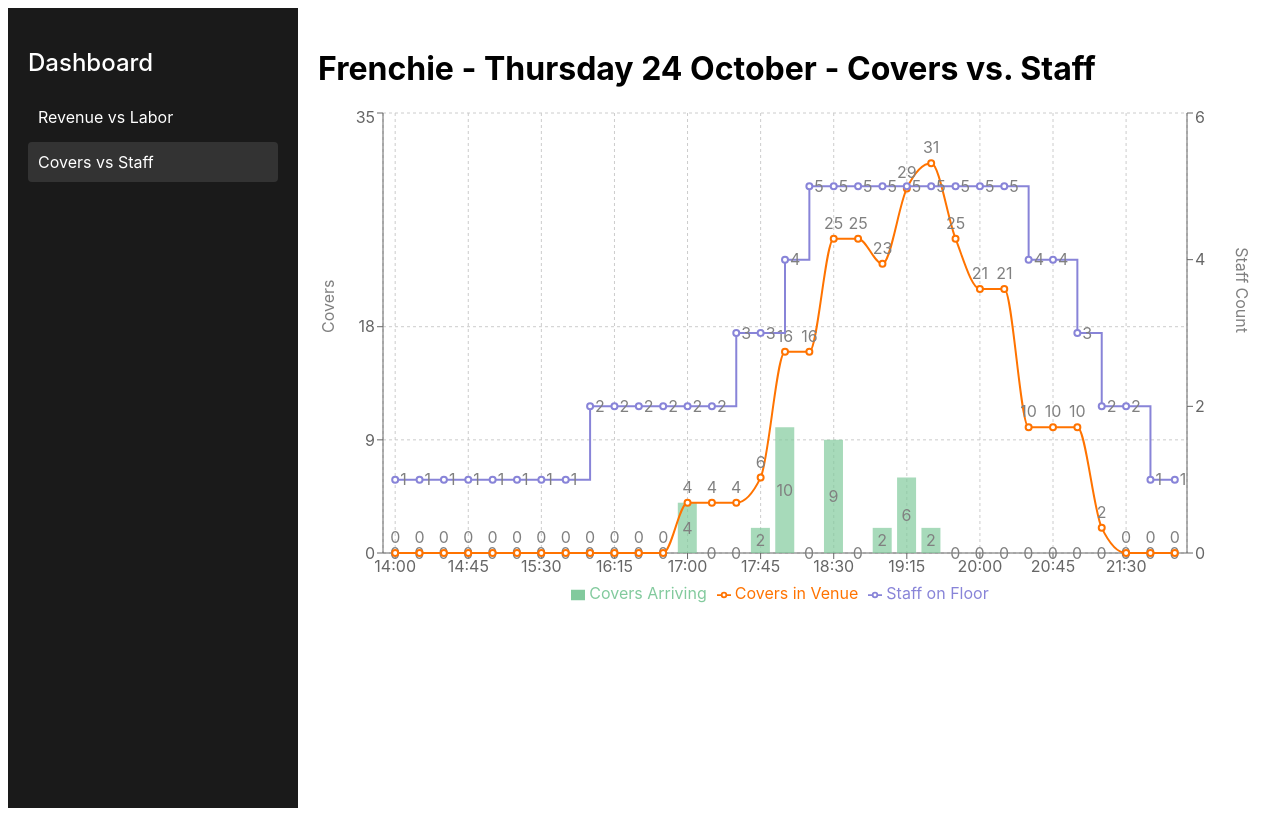
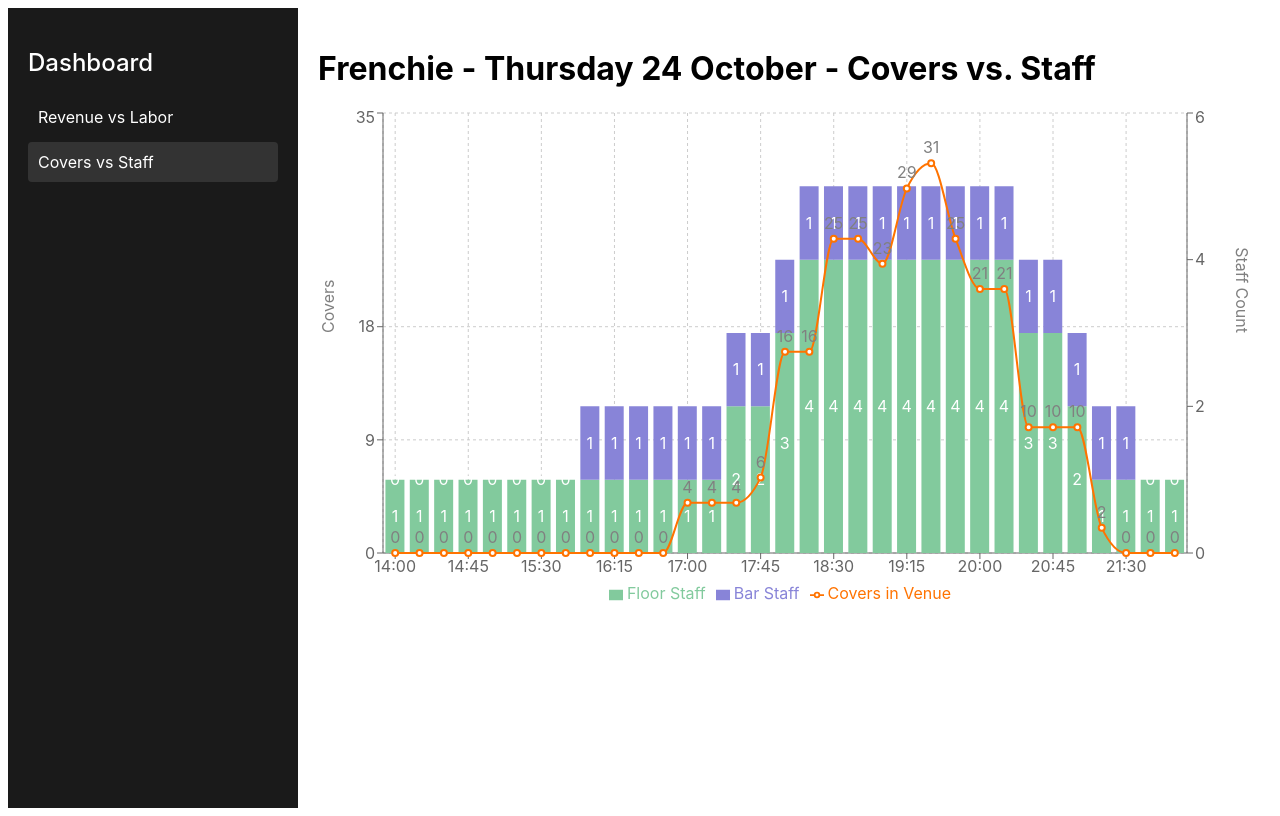
Before and after one commit to IsoBob1/labor-revenue-dashboard, a Next.js app: page /service in a window 1280 px wide. Built offline with nearby package versions, Linux system fonts and the light colour scheme.

Commit message:
Update service.js

```diff
--- a/pages/service.js
+++ b/pages/service.js
@@ -3,39 +3,39 @@ import Layout from '../components/Layout';
 import { ComposedChart, Line, Bar, XAxis, YAxis, CartesianGrid, Tooltip, Legend, ResponsiveContainer, LabelList } from 'recharts';
 
 const data = [
-  { time: '14:00', arriving: 0, inVenue: 0, staffCount: 1 },
-  { time: '14:15', arriving: 0, inVenue: 0, staffCount: 1 },
-  { time: '14:30', arriving: 0, inVenue: 0, staffCount: 1 },
-  { time: '14:45', arriving: 0, inVenue: 0, staffCount: 1 },
-  { time: '15:00', arriving: 0, inVenue: 0, staffCount: 1 },
-  { time: '15:15', arriving: 0, inVenue: 0, staffCount: 1 },
-  { time: '15:30', arriving: 0, inVenue: 0, staffCount: 1 },
-  { time: '15:45', arriving: 0, inVenue: 0, staffCount: 1 },
-  { time: '16:00', arriving: 0, inVenue: 0, staffCount: 2 },
-  { time: '16:15', arriving: 0, inVenue: 0, staffCount: 2 },
-  { time: '16:30', arriving: 0, inVenue: 0, staffCount: 2 },
-  { time: '16:45', arriving: 0, inVenue: 0, staffCount: 2 },
-  { time: '17:00', arriving: 4, inVenue: 4, staffCount: 2 },
-  { time: '17:15', arriving: 0, inVenue: 4, staffCount: 2 },
-  { time: '17:30', arriving: 0, inVenue: 4, staffCount: 3 },
-  { time: '17:45', arriving: 2, inVenue: 6, staffCount: 3 },
-  { time: '18:00', arriving: 10, inVenue: 16, staffCount: 4 },
-  { time: '18:15', arriving: 0, inVenue: 16, staffCount: 5 },
-  { time: '18:30', arriving: 9, inVenue: 25, staffCount: 5 },
-  { time: '18:45', arriving: 0, inVenue: 25, staffCount: 5 },
-  { time: '19:00', arriving: 2, inVenue: 23, staffCount: 5 },
-  { time: '19:15', arriving: 6, inVenue: 29, staffCount: 5 },
-  { time: '19:30', arriving: 2, inVenue: 31, staffCount: 5 },
-  { time: '19:45', arriving: 0, inVenue: 25, staffCount: 5 },
-  { time: '20:00', arriving: 0, inVenue: 21, staffCount: 5 },
-  { time: '20:15', arriving: 0, inVenue: 21, staffCount: 5 },
-  { time: '20:30', arriving: 0, inVenue: 10, staffCount: 4 },
-  { time: '20:45', arriving: 0, inVenue: 10, staffCount: 4 },
-  { time: '21:00', arriving: 0, inVenue: 10, staffCount: 3 },
-  { time: '21:15', arriving: 0, inVenue: 2, staffCount: 2 },
-  { time: '21:30', arriving: 0, inVenue: 0, staffCount: 2 },
-  { time: '21:45', arriving: 0, inVenue: 0, staffCount: 1 },
-  { time: '22:00', arriving: 0, inVenue: 0, staffCount: 1 }
+  { time: '14:00', arriving: 0, inVenue: 0, floorStaff: 1, barStaff: 0 }, // Nicola starts
+  { time: '14:15', arriving: 0, inVenue: 0, floorStaff: 1, barStaff: 0 },
+  { time: '14:30', arriving: 0, inVenue: 0, floorStaff: 1, barStaff: 0 },
+  { time: '14:45', arriving: 0, inVenue: 0, floorStaff: 1, barStaff: 0 },
+  { time: '15:00', arriving: 0, inVenue: 0, floorStaff: 1, barStaff: 0 },
+  { time: '15:15', arriving: 0, inVenue: 0, floorStaff: 1, barStaff: 0 },
+  { time: '15:30', arriving: 0, inVenue: 0, floorStaff: 1, barStaff: 0 },
+  { time: '15:45', arriving: 0, inVenue: 0, floorStaff: 1, barStaff: 0 },
+  { time: '16:00', arriving: 0, inVenue: 0, floorStaff: 1, barStaff: 1 }, // Kieran starts
+  { time: '16:15', arriving: 0, inVenue: 0, floorStaff: 1, barStaff: 1 },
+  { time: '16:30', arriving: 0, inVenue: 0, floorStaff: 1, barStaff: 1 },
+  { time: '16:45', arriving: 0, inVenue: 0, floorStaff: 1, barStaff: 1 },
+  { time: '17:00', arriving: 4, inVenue: 4, floorStaff: 1, barStaff: 1 },
+  { time: '17:15', arriving: 0, inVenue: 4, floorStaff: 1, barStaff: 1 },
+  { time: '17:30', arriving: 0, inVenue: 4, floorStaff: 2, barStaff: 1 }, // Aurelie starts
+  { time: '17:45', arriving: 2, inVenue: 6, floorStaff: 2, barStaff: 1 },
+  { time: '18:00', arriving: 10, inVenue: 16, floorStaff: 3, barStaff: 1 }, // Will starts
+  { time: '18:15', arriving: 0, inVenue: 16, floorStaff: 4, barStaff: 1 }, // Elias starts
+  { time: '18:30', arriving: 9, inVenue: 25, floorStaff: 4, barStaff: 1 },
+  { time: '18:45', arriving: 0, inVenue: 25, floorStaff: 4, barStaff: 1 },
+  { time: '19:00', arriving: 2, inVenue: 23, floorStaff: 4, barStaff: 1 },
+  { time: '19:15', arriving: 6, inVenue: 29, floorStaff: 4, barStaff: 1 },
+  { time: '19:30', arriving: 2, inVenue: 31, floorStaff: 4, barStaff: 1 },
+  { time: '19:45', arriving: 0, inVenue: 25, floorStaff: 4, barStaff: 1 },
+  { time: '20:00', arriving: 0, inVenue: 21, floorStaff: 4, barStaff: 1 },
+  { time: '20:15', arriving: 0, inVenue: 21, floorStaff: 4, barStaff: 1 },
+  { time: '20:30', arriving: 0, inVenue: 10, floorStaff: 3, barStaff: 1 },
+  { time: '20:45', arriving: 0, inVenue: 10, floorStaff: 3, barStaff: 1 },
+  { time: '21:00', arriving: 0, inVenue: 10, floorStaff: 2, barStaff: 1 },
+  { time: '21:15', arriving: 0, inVenue: 2, floorStaff: 1, barStaff: 1 },
+  { time: '21:30', arriving: 0, inVenue: 0, floorStaff: 1, barStaff: 1 },
+  { time: '21:45', arriving: 0, inVenue: 0, floorStaff: 1, barStaff: 0 },
+  { time: '22:00', arriving: 0, inVenue: 0, floorStaff: 1, barStaff: 0 }
 ];
 
 export default function ServiceAnalysis() {
@@ -64,13 +64,22 @@ export default function ServiceAnalysis() {
             <Tooltip />
             <Legend />
             <Bar
-              yAxisId="left"
-              dataKey="arriving"
-              name="Covers Arriving"
+              yAxisId="right"
+              dataKey="floorStaff"
+              name="Floor Staff"
               fill="#82ca9d"
-              opacity={0.7}
+              stackId="staff"
             >
-              <LabelList dataKey="arriving" position="inside" />
+              <LabelList dataKey="floorStaff" position="inside" fill="white" />
+            </Bar>
+            <Bar
+              yAxisId="right"
+              dataKey="barStaff"
+              name="Bar Staff"
+              fill="#8884d8"
+              stackId="staff"
+            >
+              <LabelList dataKey="barStaff" position="inside" fill="white" />
             </Bar>
             <Line
               yAxisId="left"
@@ -87,21 +96,6 @@ export default function ServiceAnalysis() {
                 offset={10}
               />
             </Line>
-            <Line
-              yAxisId="right"
-              type="stepAfter"
-              dataKey="staffCount"
-              name="Staff on Floor"
-              stroke="#8884d8"
-              strokeWidth={2}
-              dot={{ r: 3 }}
-            >
-              <LabelList
-                dataKey="staffCount"
-                position="right"
-                offset={5}
-              />
-            </Line>
           </ComposedChart>
         </ResponsiveContainer>
       </div>
```
